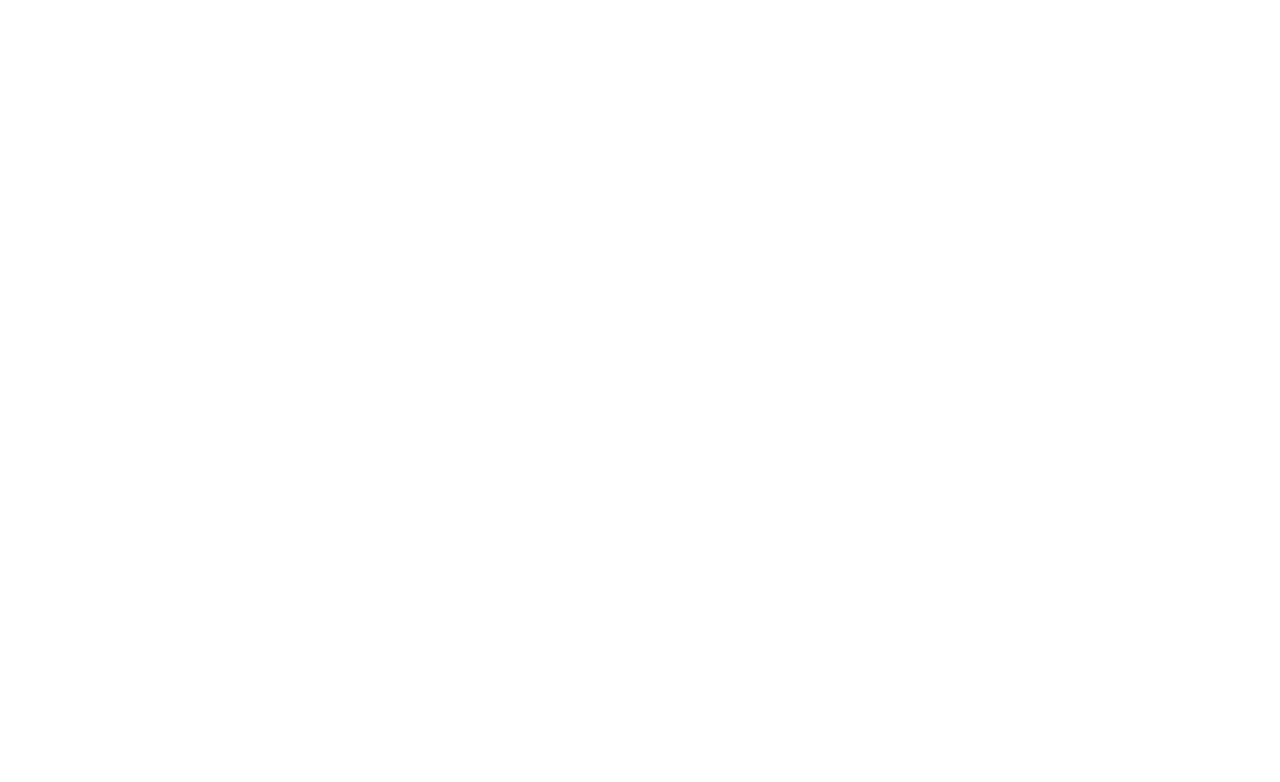
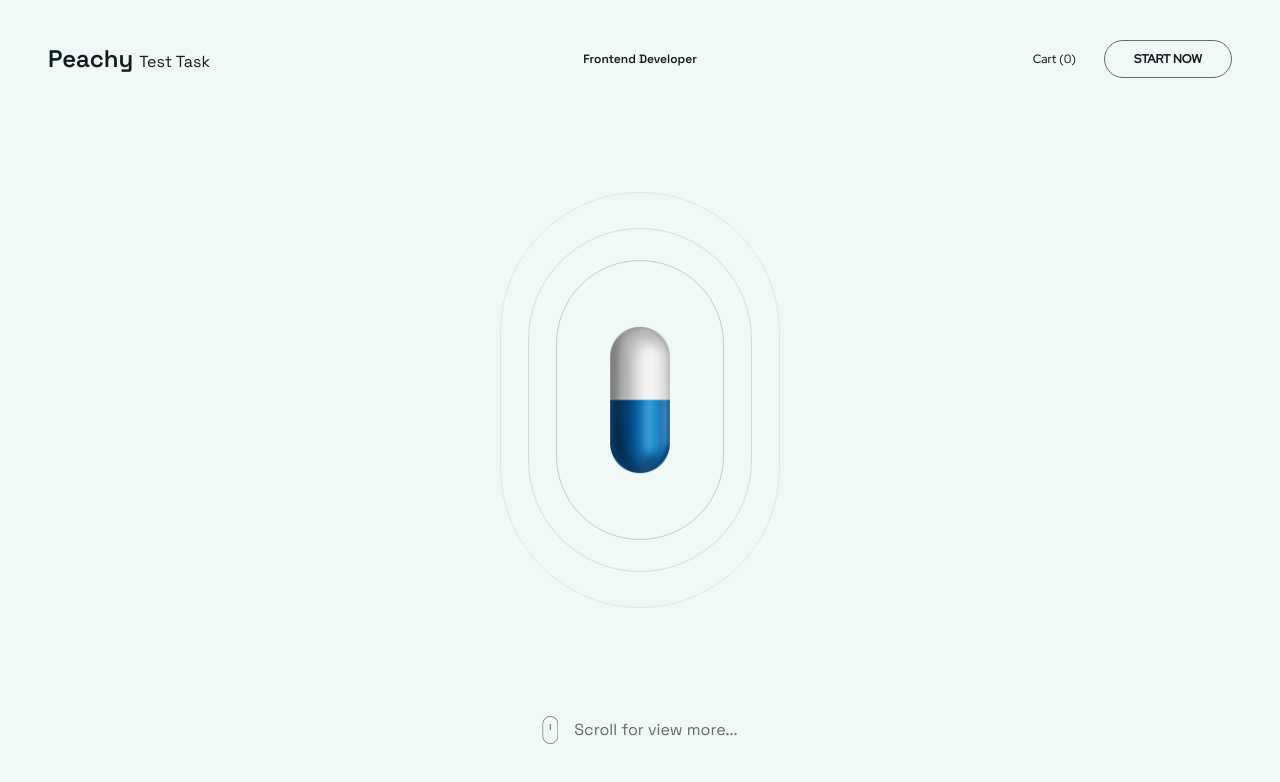
Before and after one commit to warbonnet333/peachy-hello, a plain HTML site: page index.html in a window 1280 px wide. Shown: the top 782 px of the page. Drawn offline with nearby package versions, Linux system fonts and the light colour scheme.

Commit message:
Last commit

```diff
--- a/index.html
+++ b/index.html
@@ -6,8 +6,47 @@
           content="width=device-width, user-scalable=no, initial-scale=1.0, maximum-scale=1.0, minimum-scale=1.0">
     <meta http-equiv="X-UA-Compatible" content="ie=edge">
     <title>Peachy Test</title>
+    <link rel="stylesheet" href="style.css">
 </head>
 <body>
 
+<header class="header">
+    <div class="header--item header--logo">
+        <a class="header--logo_link" href="./index.html">Peachy <span>Test Task</span></a>
+    </div>
+    <div class="header--item header--name">Frontend Developer</div>
+    <div class="header--item header--nav">
+        <a href="#" class="header--nav_link">Cart (<span>0</span>)</a>
+        <a href="#" class="header--nav_link btn">START NOW</a>
+    </div>
+
+</header>
+
+<div class="main">
+
+    <div class="pill pill--wrapper">
+        <div class="pill--border pill--border_outer"></div>
+        <div class="pill--border pill--border_middle"></div>
+        <div class="pill--border pill--border_inner"></div>
+    </div>
+    <div class="pill pill--img">
+        <img src="./images/pill-img.png" alt="pill">
+    </div>
+
+    <div class="bottle bottle--down">
+        <img src="./images/down.png" alt="Down">
+    </div>
+
+    <div class="bottle bottle--up">
+        <img src="./images/up.png" alt="Up">
+    </div>
+
+    <div class="scroll--trigger">Scroll for view more...</div>
+    <div class="scroll--detect"></div>
+</div>
 </body>
+
+<script src="https://cdnjs.cloudflare.com/ajax/libs/gsap/3.11.3/gsap.min.js"></script>
+<script src="https://cdnjs.cloudflare.com/ajax/libs/gsap/3.11.3/ScrollTrigger.min.js"></script>
+<script src="./index.js"></script>
 </html>
--- /dev/null
+++ b/index.js
@@ -0,0 +1,47 @@
+function initAnimation() {
+    gsap.registerPlugin(ScrollTrigger);
+
+    let tl1 = gsap.timeline({
+        scrollTrigger: {
+            trigger: 'body',
+            start: 'top top',
+            end: 'bottom bottom',
+            scrub: 2,
+        }
+    })
+    let tl2 = gsap.timeline({
+        scrollTrigger: {
+            trigger: 'body',
+            start: 'center center',
+            end: 'bottom bottom',
+            scrub: 2,
+        }
+    })
+
+    tl1
+        .to('.pill--wrapper', {
+            scale: 4,
+        })
+        .to('.pill--img', {
+            scale: 4,
+        }, '<')
+        .to('.pill--wrapper', {
+            opacity: 0,
+        })
+        .to('.pill--img', {
+            scale: 3,
+        }, '<');
+
+    tl2
+        .from('.bottle--down', 1, {
+            y: '50vh',
+            top: '100%',
+        })
+        .from('.bottle--up', 1, {
+            y: '-50vh',
+            top: '0',
+        }, 0);
+
+}
+
+document.addEventListener("DOMContentLoaded", initAnimation);
--- /dev/null
+++ b/style.scss
@@ -0,0 +1,176 @@
+@import url('https://fonts.googleapis.com/css2?family=Space+Grotesk:wght@400;600&display=swap');
+@import url('https://fonts.googleapis.com/css2?family=Red+Hat+Display:wght@500&display=swap');
+
+$mainFont: 'Space Grotesk', sans-serif;
+$secondFont: 'Red Hat Display', sans-serif;
+
+* {
+  margin: 0;
+  padding: 0;
+  box-sizing: border-box;
+  font-family: $mainFont;
+  font-size: 12px;
+  font-style: normal;
+  font-weight: 400;
+  line-height: 1.2;
+}
+
+a {
+  text-decoration: none;
+  color: inherit;
+  cursor: pointer;
+}
+
+img {
+  width: 100%;
+  height: 100%;
+  object-fit: contain;
+}
+
+.btn {
+  font-weight: 600;
+  font-size: 12px;
+  line-height: 1.5;
+  text-align: center;
+  padding: 9px 29px;
+  border: 1px solid #616B6D;
+  border-radius: 100px;
+  cursor: pointer;
+}
+
+body {
+  background: #F0F9F6;
+  color: #0C1C1F;
+  height: 300vh;
+  min-height: 50vw;
+}
+
+.main {
+  position: relative;
+}
+
+.header {
+  position: fixed;
+  top: 40px;
+  left: 48px;
+  right: 48px;
+  display: flex;
+  align-items: center;
+  z-index: 10;
+  justify-content: space-between;
+
+  &--item {
+    width: 100%;
+  }
+
+  &--logo {
+    &_link {
+      font-weight: 600;
+      font-size: 24px;
+      line-height: 36px;
+    }
+
+    span {
+      font-size: 16px;
+    }
+  }
+
+  &--name {
+    text-align: center;
+    font-weight: 600;
+    font-size: 12px;
+    line-height: 18px;
+  }
+
+  &--nav {
+    display: flex;
+    align-items: center;
+    justify-content: flex-end;
+    grid-gap: 28px;
+
+    &_link {
+      font-family: $secondFont;
+    }
+  }
+}
+
+.scroll--trigger {
+  position: fixed;
+  bottom: 56px;
+  font-size: 16px;
+  line-height: 1.5;
+  color: #616B6D;
+  left: 50%;
+  transform: translateX(-50%);
+  display: flex;
+  align-items: center;
+  z-index: 10;
+
+  &::before {
+    content: '';
+    display: block;
+    margin-right: 16px;
+    width: 16px;
+    height: 28px;
+    background-image: url("./images/icons/scroll-icon.svg");
+    background-repeat: no-repeat;
+    background-size: contain;
+    background-position: center;
+  }
+}
+
+.pill {
+  position: fixed;
+  top: 50%;
+  left: 50%;
+  transform: translate(-50%, -50%);
+  z-index: 1;
+
+  &--border {
+    position: absolute;
+    height: 280px;
+    width: 168px;
+    top: 50%;
+    left: 50%;
+    transform: translate(-50%, -50%);
+    border: 1px solid rgba(12, 28, 31, 0.2);
+    border-radius: 338px;
+
+    &_middle {
+      height: 344px;
+      width: 224px;
+      border: 1px solid rgba(12, 28, 31, 0.12);
+    }
+
+    &_outer {
+      height: 416px;
+      width: 280px;;
+      border: 1px solid rgba(12, 28, 31, 0.08);
+    }
+  }
+
+  &--img {
+    height: 148px;
+    width: 60px;
+  }
+}
+
+.bottle {
+  position: fixed;
+  left: 50%;
+  top: 51%;
+
+  &--up {
+    width: 288px;
+    height: 122px;
+    z-index: 3;
+    transform: translate(-50%, -249%);
+  }
+
+  &--down {
+    width: 345px;
+    height: 503px;
+    z-index: 2;
+    transform: translate(-50%, -43%);
+  }
+}
```
Also changed, not shown: images/down.png (added), images/icons/scroll-icon.svg (added), images/pill-img.png (added), images/up.png (added), style.css (added), 1 other file.
